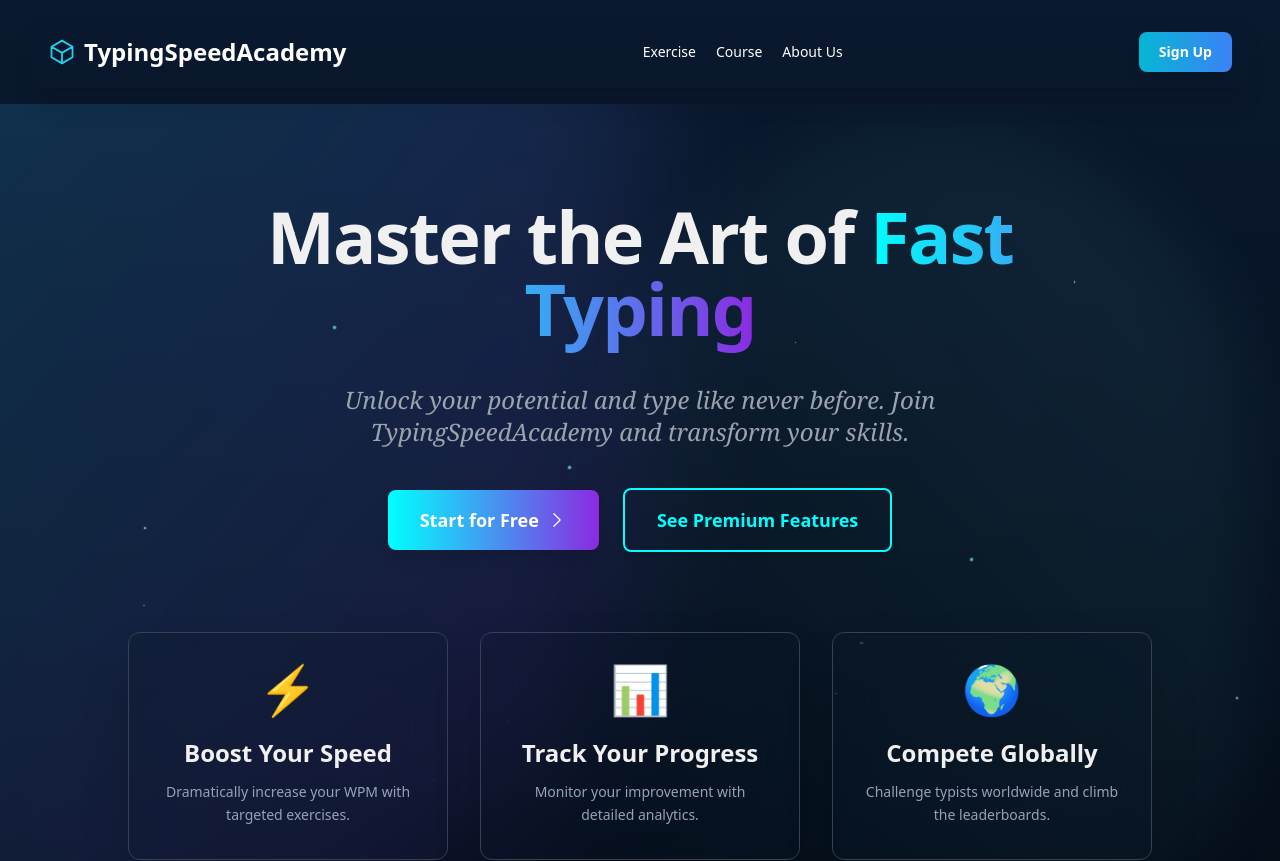
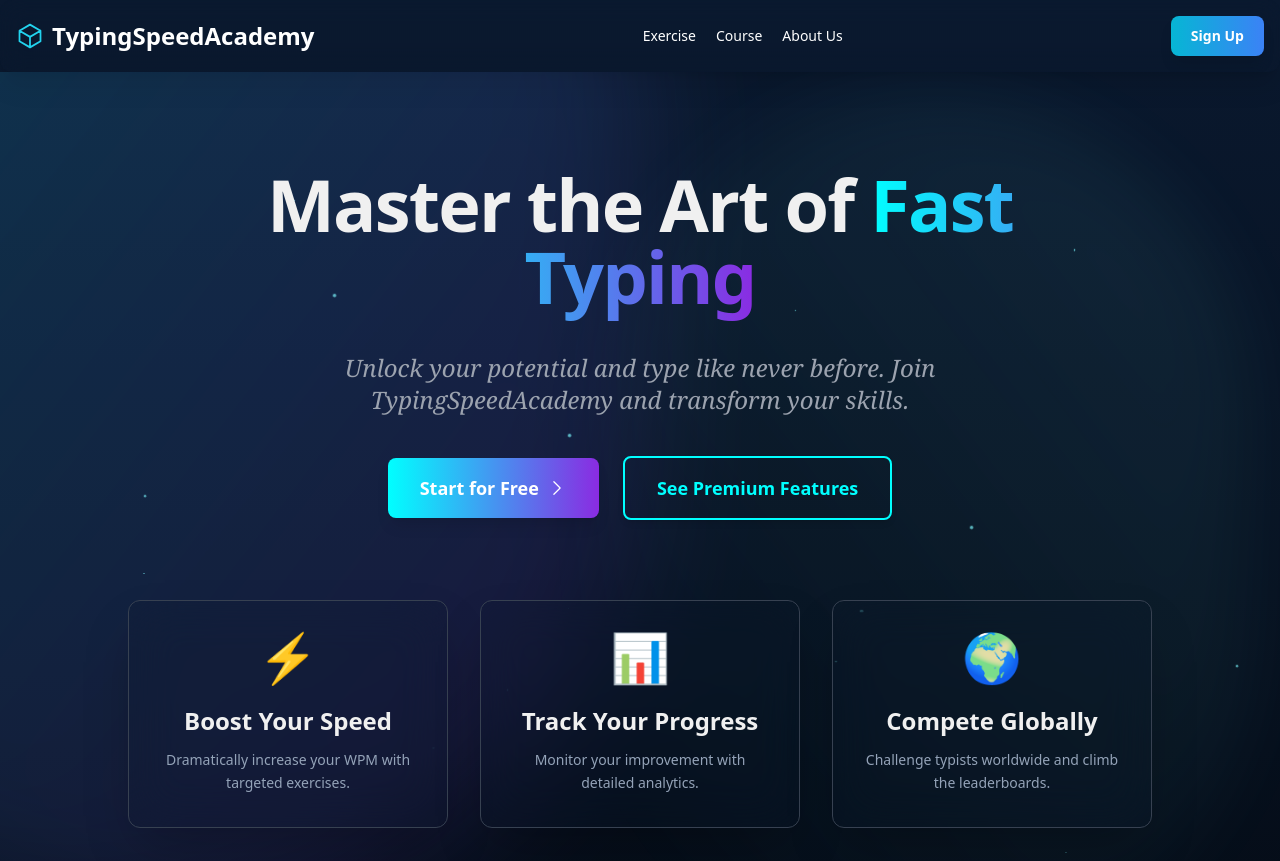
Before and after one commit to typingspeedacademy/typingspeedacadem, a Next.js app: page / in a window 1280 px wide. Shown: the top 861 px of the page. Built offline with nearby package versions, Linux system fonts and the light colour scheme.

Commit message:
Add files via upload

```diff
--- a/src/components/Header.tsx
+++ b/src/components/Header.tsx
@@ -40,7 +40,7 @@ const Header = () => {
   };
 
   return (
-    <header className="py-4 sticky top-0 z-50 px-4 md:px-8">
+    <header className="">
       <nav
         className="container mx-auto flex justify-between items-center backdrop-blur-md text-white shadow-xl rounded-xl p-3 md:p-4"
       >
```
